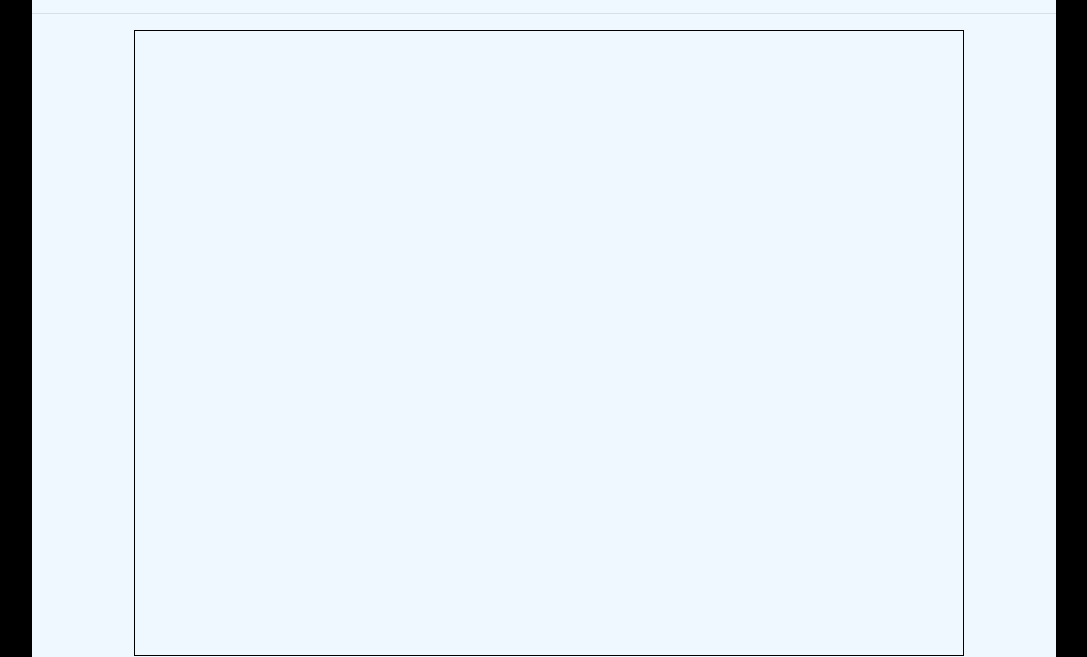
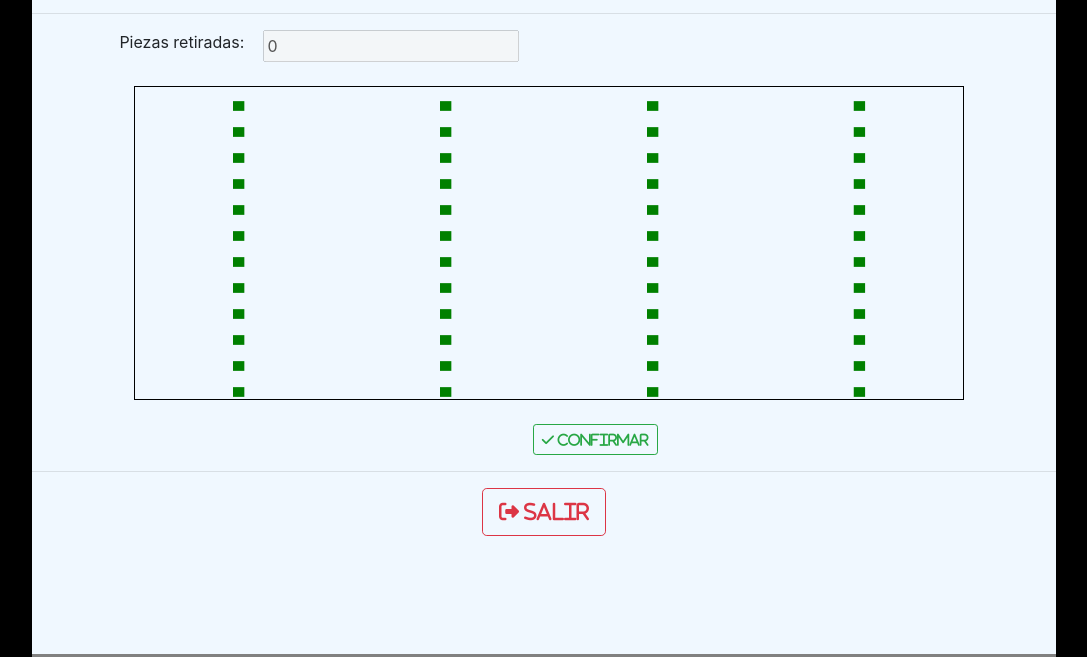
Before and after one commit to Voltaire405/NimGame, a plain HTML site: page view/inGame.html in a window 1280 px wide. Shown: the part 157-814 px from the top of the page, without its empty margins (96-1183 px from the left). Drawn offline with Linux system fonts and the light colour scheme.

Commit message:
eventos y tablero construido

```diff
--- a/controller/inGameController.js
+++ b/controller/inGameController.js
@@ -1,5 +1,8 @@
-//variable global
-var array = [];
+//variables globales
+var dim = []; //va a contener el indice de cada fila y su número de piezas
+const nrow = generateRandom(); //inicialmente
+const ncol = generateRandom();
+var played = false;
 
 /**
  * Obtiene el modo de juego solicitado en una petición get por la url.
@@ -15,24 +18,72 @@ function getRequestParams() {
 
 /**
  * Crea el cuerpo o estructura de una tabla preexistente que representa el tablero de juego, se deben especificar sus dimensiones.
+ * Añade los eventos al tablero correspondiente.
  * @param {number} row número de filas
  * @param {number} col número de columnas
  */
 function createBodyTable(row, col) {
     table = document.getElementById('table');
-
+    var randomPieces;
     for (let index = 0; index < row; index++) {
+        randomPieces = generateRandomPieces(col);
         table.insertRow(index);
         rowvar = table.rows[index];
+        dim[index] = randomPieces; //agrega el número de piezas a la fila
+
         for (let columnIndex = 0; columnIndex < col; columnIndex++) {
             rowvar.insertCell(columnIndex);
-            rowvar.cells[columnIndex].innerHTML = "▄";
-            rowvar.cells[columnIndex].addEventListener("click",
-                function(e){
-                    array[0] = index + " - " + columnIndex;
-                    console.log(array);
-                }
-            );
+            cell = rowvar.cells[columnIndex];
+            cell.innerHTML = "▄";
+            cell.setAttribute("row", index);
+            cell.setAttribute("index", columnIndex);
+        }
+        for (let j = 0; j < col; j++) {
+            if (j < randomPieces) {
+                rowvar.cells[j].style.color = "green";
+
+                //Definición de eventos por celdas
+                rowvar.cells[j].addEventListener("mouseover", function (e) {
+                    let myRow = Number.parseInt(this.attributes["row"].value);
+                    let myIndex = Number.parseInt(this.attributes["index"].value);
+                    for (let k = myIndex; k < dim[myRow]; k++) {
+                        table.rows[myRow].cells[k].style.color = "red";
+                    }
+                    //console.log(this.attributes["row"].value);
+                });
+
+                rowvar.cells[j].addEventListener("mouseout", function (e) {
+                    let myRow = Number.parseInt(this.attributes["row"].value);
+                    let myIndex = Number.parseInt(this.attributes["index"].value);
+                    for (let k = myIndex; k < dim[myRow]; k++) {
+                        table.rows[myRow].cells[k].style.color = "green";
+                    }
+                });
+
+                rowvar.cells[j].addEventListener("click", function (e) {
+                    let takenPieces;
+
+                    if (played) {
+                        alert("Sólo se puede retirar piezas de una fila a la vez. ¡Presione confirmar para finalizar su turno!");
+                    } else {
+                        let myRow = Number.parseInt(this.attributes["row"].value);
+                        let myIndex = Number.parseInt(this.attributes["index"].value);
+                        for (let k = myIndex; k < dim[myRow]; k++) {
+                            table.rows[myRow].cells[k].style.color = "aliceblue";
+                        }
+
+                        takenPieces = dim[myRow] - myIndex;
+                        dim[myRow] -= takenPieces;
+                        document.getElementById('taken').value = takenPieces;
+                        played = true;
+                        //console.log(dim);
+                    }
+                });
+
+            } else {
+                rowvar.cells[j].innerText = "";
+            }
+
         }
     }
 }
@@ -42,4 +93,26 @@ document.getElementById('exit').addEventListener('click', function (e) {
     window.location.replace('../index.html');
 });
 
-createBodyTable(24,24);
+/**
+ * Genera número aleatorio en (0 a 25)
+ * @returns {number} rnumber número aleatorio entre 3 y 24
+ */
+function generateRandom() {
+    let rnumber = 0;
+    do {
+        rnumber = Math.round(25 * Math.random());
+    } while (rnumber < 4 || rnumber == 25);
+
+    return rnumber;
+}
+
+function generateRandomPieces(columns) {
+    let npieces;
+    do {
+        npieces = generateRandom();
+    } while (npieces > columns);
+    return npieces;
+}
+
+createBodyTable(nrow, ncol); //genera tablero
+document.getElementById('taken').value = 0;
--- a/view/inGame.html
+++ b/view/inGame.html
@@ -17,6 +17,11 @@
         <h2>Nim: El Juego</h2>
         <hr>
         <div id="board">
+            <div class="row">
+                <span><label for="taken">Piezas retiradas:</label></span>
+                <input type="number" disabled id="taken" style="margin-left: 2%;"/>
+            </div><br>
+
             <table id="table">
 
             </table>
```
